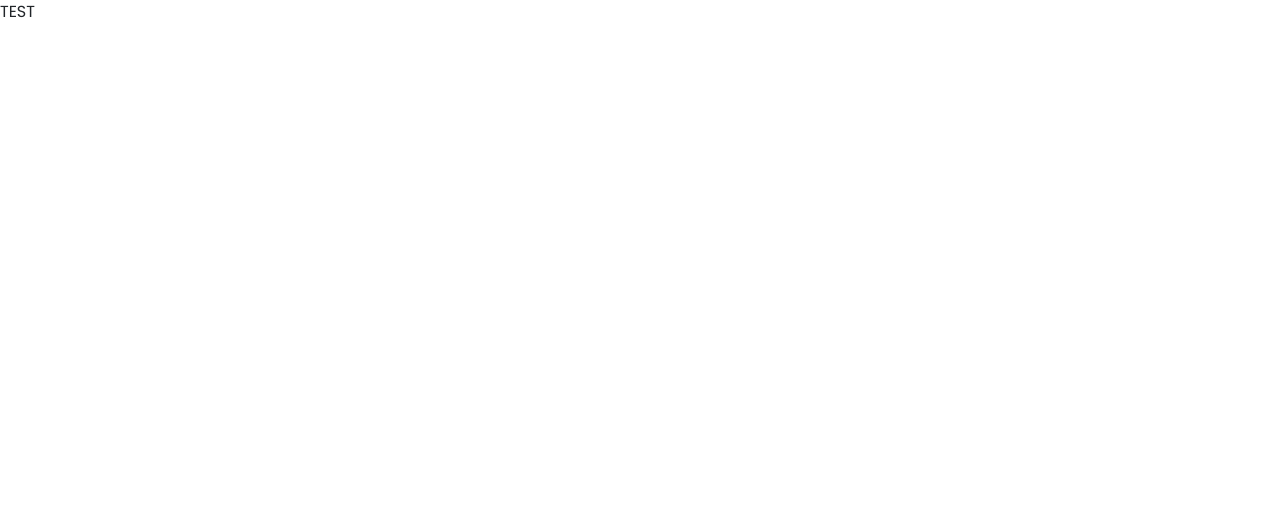
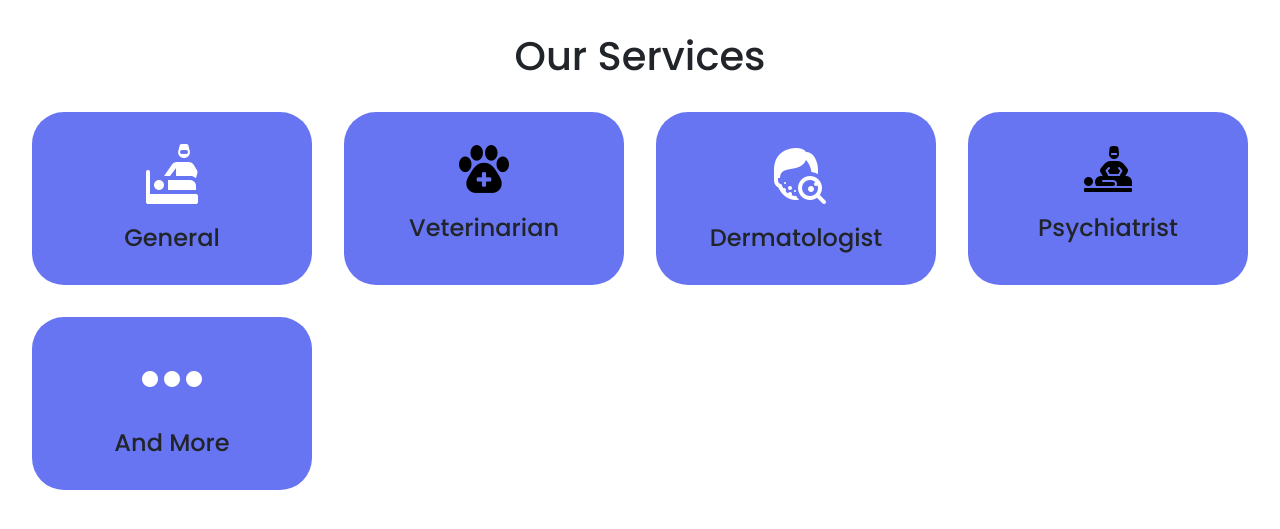
Before and after one commit to SyuQyu/ProjectAkhirPemrogramanWeb, a PHP site: page /pemrograman/ in a window 1280 px wide. Before the commit the part shown is almost empty. Shown: the top 529 px of the page. Run offline with PHP 8.4, Linux system fonts and the light colour scheme.

Commit message:
added services

```diff
--- a/frontend/css/style.css
+++ b/frontend/css/style.css
@@ -14,7 +14,6 @@
   margin: 0;
   padding: 0;
   font-family: "Poppins", sans-serif;
-  font-family: "Poppins", sans-serif;
 }
 
 .flex-row {
@@ -27,6 +26,32 @@
   flex-direction: column;
 }
 
+#services {
+  text-align: center;
+  padding: 0rem 2rem;
+}
+
+#services .heading-title {
+  margin-bottom: 2rem;
+  padding-top: 2rem;
+}
+
+#services h4 {
+  margin: 1.25rem 0rem 0rem 0rem;
+}
+
+#services .box-container {
+  display: grid;
+  grid-template-columns: repeat(auto-fit, minmax(16rem, 1fr));
+  gap: 2rem;
+}
+
+#services .box-container .box {
+  padding: 2rem 2rem;
+  background-color: var(--biruUngu);
+  border-radius: 2rem;
+}
+
 .w-450 {
   width: 450px;
 }
--- a/index.php
+++ b/index.php
@@ -11,7 +11,29 @@
 <body>
    <!-- Services -->
 <div id="services">
-	TEST
+	<h1 class="heading-title">Our Services</h1>
+	<div class="box-container">
+		<div class="box">
+			<img src="./frontend/assets/icons8-general-60.png" alt="">
+			<h4>General</h4>
+		</div>
+		<div class="box">
+			<img src="./frontend/assets/icons8-veterinarian-50.png" alt="">
+			<h4>Veterinarian</h4>
+		</div>
+		<div class="box">
+			<img src="./frontend/assets/icons8-dermatology-60.png" alt="">
+			<h4>Dermatologist</h4>
+		</div>
+		<div class="box">
+			<img src="./frontend/assets/icons8-surgery-50.png" alt="">
+			<h4>Psychiatrist</h4>
+		</div>
+		<div class="box">
+			<img src="./frontend/assets/icons8-dots-60.png" alt="">
+			<h4>And More</h4>
+		</div>
+	</div>
 </div>
 
    <!--
```
Also changed, not shown: frontend/assets/icons8-counselor-60.png (added), frontend/assets/icons8-dermatology-60.png (added), frontend/assets/icons8-dots-60.png (added), frontend/assets/icons8-general-60.png (added), frontend/assets/icons8-surgery-50.png (added), frontend/assets/icons8-veterinarian-50.png (added).
